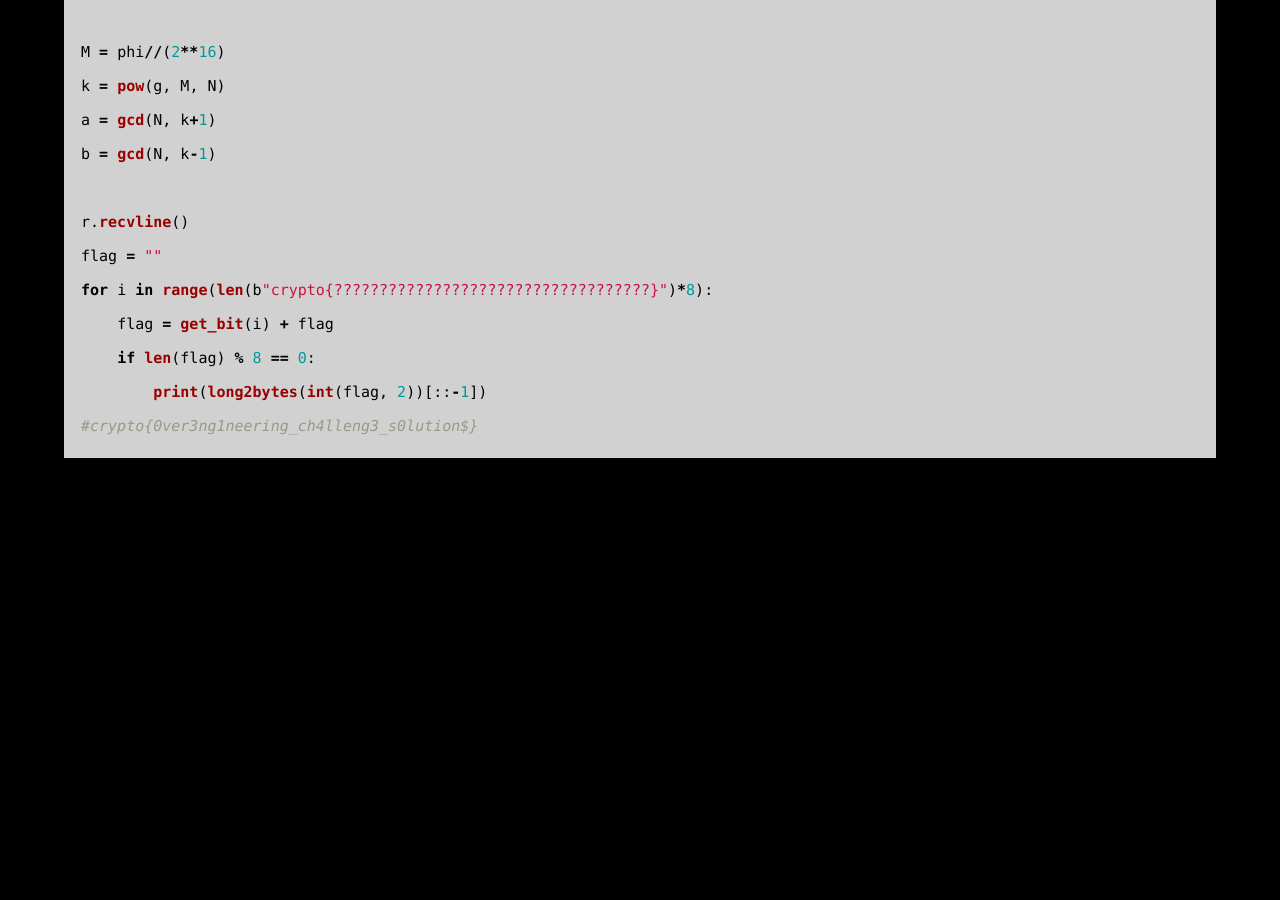
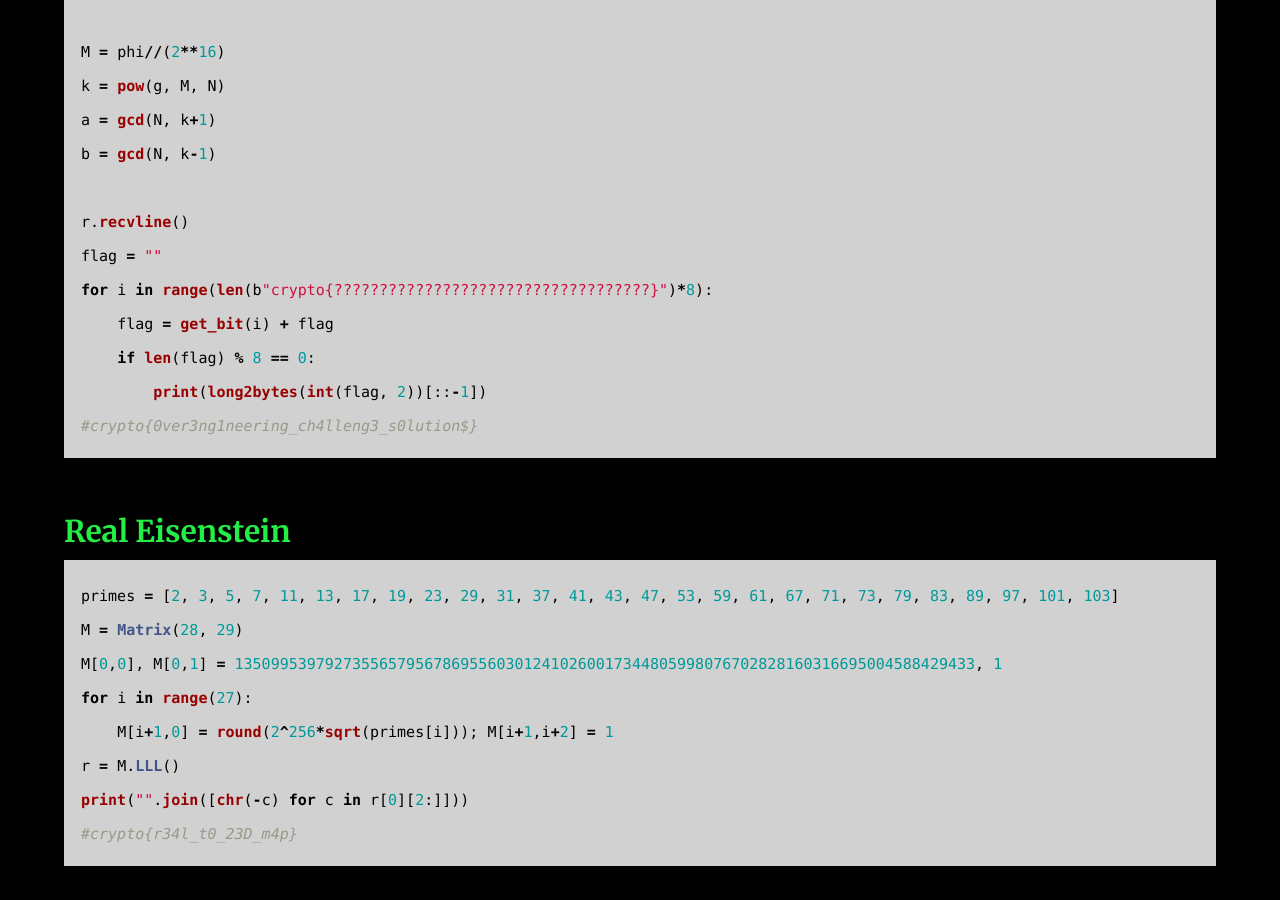
Before and after one commit to AC01010/Connor-McCartney.github.io, a Jekyll site: the page built from _posts/2014-01-07-Cryptohackmathbrain2.md, in a window 1280 px wide and 900 px high, scrolled down 2976 px. Built offline with Jekyll 4.4.1, drawn with Linux system fonts in a browser that asks for light colours; before the commit the page ends 3468 px from its top, so only the background shows below that.

Commit message:
Update 2014-01-07-Cryptohackmathbrain2.md

````diff
--- a/_posts/2014-01-07-Cryptohackmathbrain2.md
+++ b/_posts/2014-01-07-Cryptohackmathbrain2.md
@@ -110,3 +110,16 @@ for i in range(len(b"crypto{???????????????????????????????????}")*8):
         print(long2bytes(int(flag, 2))[::-1])
 #crypto{0ver3ng1neering_ch4lleng3_s0lution$}
 ```
+
+### Real Eisenstein
+
+```python
+primes = [2, 3, 5, 7, 11, 13, 17, 19, 23, 29, 31, 37, 41, 43, 47, 53, 59, 61, 67, 71, 73, 79, 83, 89, 97, 101, 103]
+M = Matrix(28, 29)
+M[0,0], M[0,1] = 1350995397927355657956786955603012410260017344805998076702828160316695004588429433, 1
+for i in range(27):
+    M[i+1,0] = round(2^256*sqrt(primes[i])); M[i+1,i+2] = 1
+r = M.LLL()
+print("".join([chr(-c) for c in r[0][2:]]))
+#crypto{r34l_t0_23D_m4p}
+```
````
